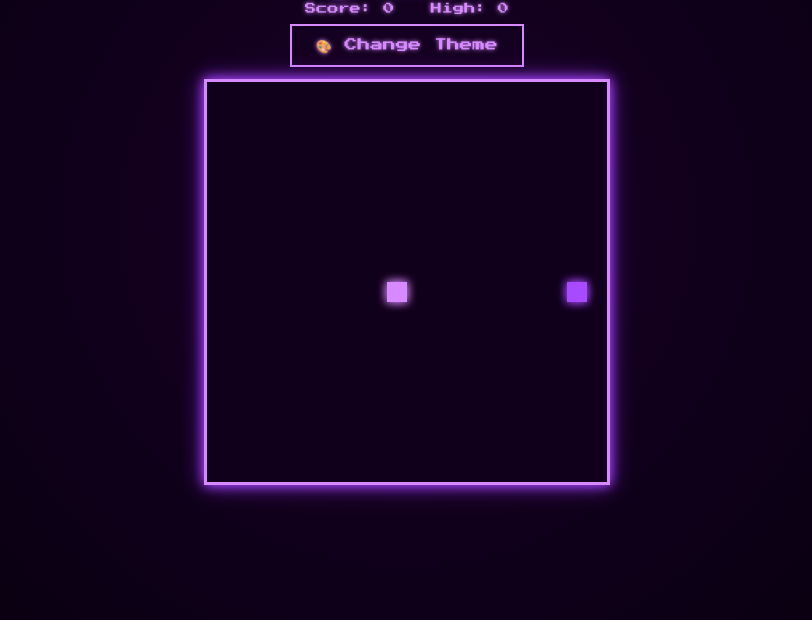
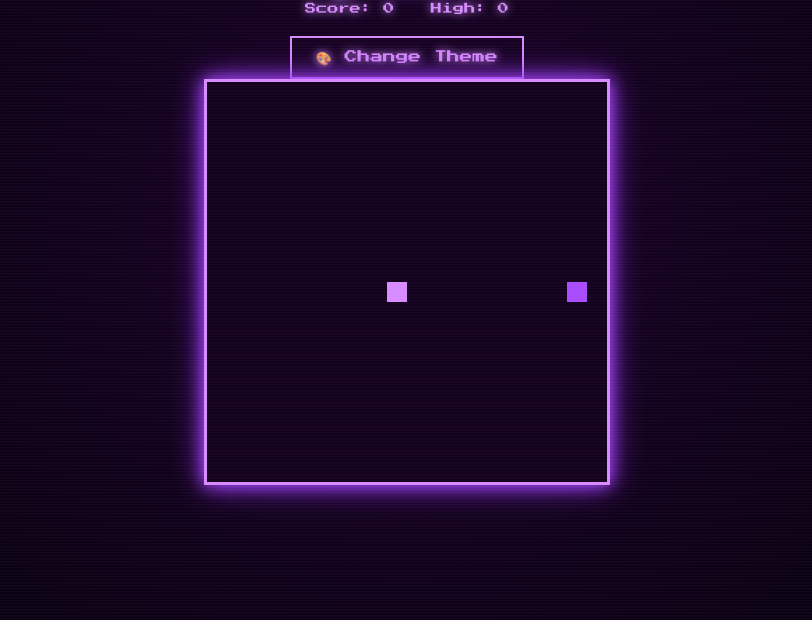
Before and after one commit to W11CK33Y/retro-arcade, a plain HTML site: page snake.html in a window 1280 px wide. Shown: the part 180-800 px from the top of the page, without its empty margins (233-1045 px from the left). Drawn offline with Linux system fonts and the light colour scheme.

Commit message:
Update snake.html

```diff
--- a/snake.html
+++ b/snake.html
@@ -9,12 +9,12 @@
 
 body {
   font-family: 'Press Start 2P', monospace;
+  margin: 0;
   display: flex;
   flex-direction: column;
   align-items: center;
   justify-content: center;
   height: 100vh;
-  margin: 0;
   text-align: center;
   overflow: hidden;
   background: radial-gradient(circle at center, #1a0028 0%, #080010 80%);
@@ -23,7 +23,7 @@ body {
 
 h1 {
   font-size: 1.4rem;
-  text-shadow: 0 0 5px #d78aff, 0 0 15px #a84aff;
+  text-shadow: 0 0 8px #d78aff, 0 0 20px #a84aff;
   margin-bottom: 5px;
 }
 
@@ -33,27 +33,27 @@ h1 {
   display: flex;
   justify-content: space-around;
   width: 240px;
-  text-shadow: 0 0 4px #d78aff;
+  text-shadow: 0 0 8px #d78aff;
 }
 
 canvas {
   border: 3px solid #d78aff;
-  box-shadow: 0 0 10px #a84aff, 0 0 20px #8a2be2;
+  box-shadow: 0 0 15px #a84aff, 0 0 30px #8a2be2;
   background: #12001d;
-  touch-action: none;
   max-width: 95%;
   height: auto;
+  touch-action: none;
 }
 
 button {
-  margin-bottom: 12px;
+  margin-top: 12px;
   background: transparent;
   border: 2px solid #d78aff;
   color: #d78aff;
   padding: 0.7rem 1.5rem;
   font-size: 0.8rem;
   font-family: inherit;
-  text-shadow: 0 0 4px #d78aff;
+  text-shadow: 0 0 8px #d78aff;
   cursor: pointer;
   transition: all 0.2s ease;
 }
@@ -61,7 +61,7 @@ button {
 button:hover {
   background: #d78aff;
   color: #1a0028;
-  box-shadow: 0 0 10px #d78aff, 0 0 20px #8a2be2;
+  box-shadow: 0 0 15px #d78aff, 0 0 30px #8a2be2;
   transform: scale(1.05);
 }
 
@@ -71,13 +71,20 @@ button:hover {
   left:0;
   width:100%;
   height:100%;
+  background: repeating-linear-gradient(
+    to bottom,
+    rgba(255,255,255,0.03),
+    rgba(255,255,255,0.03) 1px,
+    transparent 2px,
+    transparent 3px
+  );
   pointer-events: none;
   z-index: 10;
 }
 </style>
 </head>
 <body>
-<div class="scanlines" id="scanlines"></div>
+<div class="scanlines"></div>
 <h1>🐍 Snake</h1>
 
 <div id="scoreboard">
@@ -91,95 +98,76 @@ button:hover {
 <script>
 const canvas = document.getElementById("snake");
 const ctx = canvas.getContext("2d");
+const box = 20;
 
-// Game settings
-const box = 20;
-let snake = [{x: 9*box, y: 10*box}];
+// Themes
+const themes = [
+  { bodyBg:"radial-gradient(circle at center, #1a0028 0%, #080010 80%)", text:"#d78aff", glow:"#a84aff", snakeColor:"#d78aff", foodColor:"#a84aff", canvasBorder:"#d78aff", canvasBg:"#12001d"},
+  { bodyBg:"radial-gradient(circle at center, #001a00 0%, #000800 80%)", text:"#00ff88", glow:"#00ffaa", snakeColor:"#00ff88", foodColor:"#00ffaa", canvasBorder:"#00ff88", canvasBg:"#001100"},
+  { bodyBg:"radial-gradient(circle at center, #2a001a 0%, #100008 80%)", text:"#ff00aa", glow:"#ff66cc", snakeColor:"#ff00aa", foodColor:"#ff66cc", canvasBorder:"#ff00aa", canvasBg:"#1a0011"}
+];
+
+let currentTheme = parseInt(localStorage.getItem("retroTheme")) || 0;
+function applyTheme(theme){
+  document.body.style.background = theme.bodyBg;
+  document.body.style.color = theme.text;
+  document.querySelector("h1").style.textShadow = `0 0 8px ${theme.text}, 0 0 20px ${theme.glow}`;
+  canvas.style.border = `3px solid ${theme.canvasBorder}`;
+  canvas.style.background = theme.canvasBg;
+}
+document.getElementById("themeBtn").addEventListener("click",()=>{
+  currentTheme=(currentTheme+1)%themes.length;
+  localStorage.setItem("retroTheme",currentTheme);
+  applyTheme(themes[currentTheme]);
+});
+applyTheme(themes[currentTheme]);
+
+// Game variables
+let snake = [{x:9*box, y:10*box}];
 let direction = null;
-let targetDirection = null; // For smooth direction changes
 let food = {x: Math.floor(Math.random()*20)*box, y: Math.floor(Math.random()*20)*box};
 let score = 0;
 let highscore = localStorage.getItem("snakeHighscore") || 0;
 document.getElementById("highscore").textContent = highscore;
 
-// Themes
-const themes = [
-  { bodyBg:"radial-gradient(circle at center, #1a0028 0%, #080010 80%)",
-    text:"#d78aff", glow:"#a84aff",
-    canvasBorder:"#d78aff", canvasBg:"#12001d",
-    snakeColor:"#d78aff", foodColor:"#a84aff" },
-  { bodyBg:"radial-gradient(circle at center, #001a00 0%, #000800 80%)",
-    text:"#00ff88", glow:"#00ffaa",
-    canvasBorder:"#00ff88", canvasBg:"#001100",
-    snakeColor:"#00ff88", foodColor:"#00ffaa" },
-  { bodyBg:"radial-gradient(circle at center, #2a001a 0%, #100008 80%)",
-    text:"#ff00aa", glow:"#ff66cc",
-    canvasBorder:"#ff00aa", canvasBg:"#1a0011",
-    snakeColor:"#ff00aa", foodColor:"#ff66cc" }
-];
-let currentTheme = parseInt(localStorage.getItem("retroTheme")) || 0;
-
-// Apply theme
-function applyTheme(theme){
-  document.body.style.background = theme.bodyBg;
-  document.body.style.color = theme.text;
-  document.querySelector("h1").style.textShadow = `0 0 5px ${theme.text}, 0 0 15px ${theme.glow}`;
-  canvas.style.border = `3px solid ${theme.canvasBorder}`;
-  canvas.style.background = theme.canvasBg;
-}
-
-// Theme button
-document.getElementById("themeBtn").addEventListener("click", ()=>{
-  currentTheme = (currentTheme+1)%themes.length;
-  localStorage.setItem("retroTheme", currentTheme);
-  applyTheme(themes[currentTheme]);
-});
-
-// Draw functions
-function drawSquare(x,y,color){
-  ctx.fillStyle = color;
-  ctx.shadowColor = color;
-  ctx.shadowBlur = 10;
-  ctx.fillRect(x,y,box,box);
-  ctx.shadowBlur = 0;
-}
+// Draw
+function drawSquare(x,y,color){ ctx.fillStyle=color; ctx.fillRect(x,y,box,box); }
 function drawSnake(){
+  ctx.clearRect(0,0,canvas.width,canvas.height);
   snake.forEach(s=>drawSquare(s.x,s.y,themes[currentTheme].snakeColor));
-}
-function drawFood(){
   drawSquare(food.x,food.y,themes[currentTheme].foodColor);
 }
 
 // Controls
 document.addEventListener("keydown", e=>{
-  if(e.key==="ArrowLeft" && direction!="RIGHT") targetDirection="LEFT";
-  else if(e.key==="ArrowUp" && direction!="DOWN") targetDirection="UP";
-  else if(e.key==="ArrowRight" && direction!="LEFT") targetDirection="RIGHT";
-  else if(e.key==="ArrowDown" && direction!="UP") targetDirection="DOWN";
+  if(e.key==="ArrowLeft" && direction!="RIGHT") direction="LEFT";
+  else if(e.key==="ArrowUp" && direction!="DOWN") direction="UP";
+  else if(e.key==="ArrowRight" && direction!="LEFT") direction="RIGHT";
+  else if(e.key==="ArrowDown" && direction!="UP") direction="DOWN";
 });
 
-// Mobile swipe support
-let touchStartX=null, touchStartY=null;
-canvas.addEventListener("touchstart", e=>{
-  const t=e.touches[0]; touchStartX=t.clientX; touchStartY=t.clientY;
-}, {passive:false});
-canvas.addEventListener("touchend", e=>{
-  const t=e.changedTouches[0];
-  const dx=t.clientX-touchStartX;
-  const dy=t.clientY-touchStartY;
-  if(Math.abs(dx)>Math.abs(dy)){
-    if(dx>0 && direction!="LEFT") targetDirection="RIGHT";
-    else if(dx<0 && direction!="RIGHT") targetDirection="LEFT";
-  }else{
-    if(dy>0 && direction!="UP") targetDirection="DOWN";
-    else if(dy<0 && direction!="DOWN") targetDirection="UP";
+// Mobile swipe controls
+let touchStartX=0, touchStartY=0;
+canvas.addEventListener('touchstart', e=>{
+  const touch = e.touches[0];
+  touchStartX = touch.clientX;
+  touchStartY = touch.clientY;
+}, false);
+canvas.addEventListener('touchend', e=>{
+  const touch = e.changedTouches[0];
+  const deltaX = touch.clientX - touchStartX;
+  const deltaY = touch.clientY - touchStartY;
+  if(Math.abs(deltaX) > Math.abs(deltaY)){ // horizontal swipe
+    if(deltaX > 0 && direction!="LEFT") direction="RIGHT";
+    else if(deltaX < 0 && direction!="RIGHT") direction="LEFT";
+  } else { // vertical swipe
+    if(deltaY > 0 && direction!="UP") direction="DOWN";
+    else if(deltaY < 0 && direction!="DOWN") direction="UP";
   }
-}, {passive:false});
+}, false);
 
-// Game loop
+// Game Loop
 function update(){
-  if(targetDirection) direction=targetDirection;
-
   let head = {x: snake[0].x, y: snake[0].y};
   if(direction==="LEFT") head.x -= box;
   if(direction==="RIGHT") head.x += box;
@@ -187,16 +175,16 @@ function update(){
   if(direction==="DOWN") head.y += box;
 
   // Wrap around
-  if(head.x>=canvas.width) head.x=0;
-  if(head.x<0) head.x=canvas.width-box;
-  if(head.y>=canvas.height) head.y=0;
-  if(head.y<0) head.y=canvas.height-box;
+  if(head.x >= canvas.width) head.x = 0;
+  if(head.x < 0) head.x = canvas.width-box;
+  if(head.y >= canvas.height) head.y = 0;
+  if(head.y < 0) head.y = canvas.height-box;
 
   // Collision with self
   for(let i=0;i<snake.length;i++){
     if(head.x===snake[i].x && head.y===snake[i].y){
       alert("Game Over!");
-      if(score>highscore){localStorage.setItem("snakeHighscore",score);}
+      if(score>highscore) localStorage.setItem("snakeHighscore",score);
       document.location.reload();
     }
   }
@@ -205,21 +193,16 @@ function update(){
 
   // Eat food
   if(head.x===food.x && head.y===food.y){
-    score++;
+    score+=1;
     document.getElementById("score").textContent = score;
     food = {x: Math.floor(Math.random()*20)*box, y: Math.floor(Math.random()*20)*box};
-  }else snake.pop();
-
-  // Draw with trail
-  ctx.fillStyle = themes[currentTheme].canvasBg + "90"; // semi-transparent for trail
-  ctx.fillRect(0,0,canvas.width,canvas.height);
+  } else snake.pop();
 
   drawSnake();
-  drawFood();
 }
 
-applyTheme(themes[currentTheme]);
-setInterval(update,120);
+// Start game
+setInterval(update, 150);
 </script>
 </body>
 </html>
```
